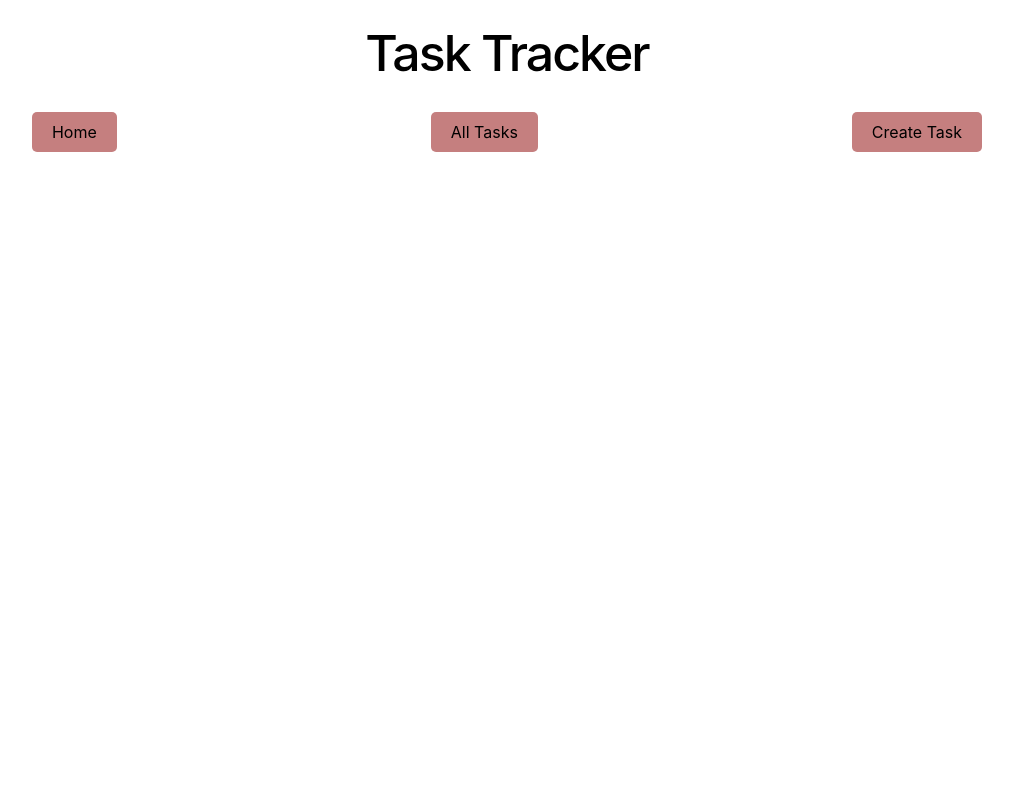
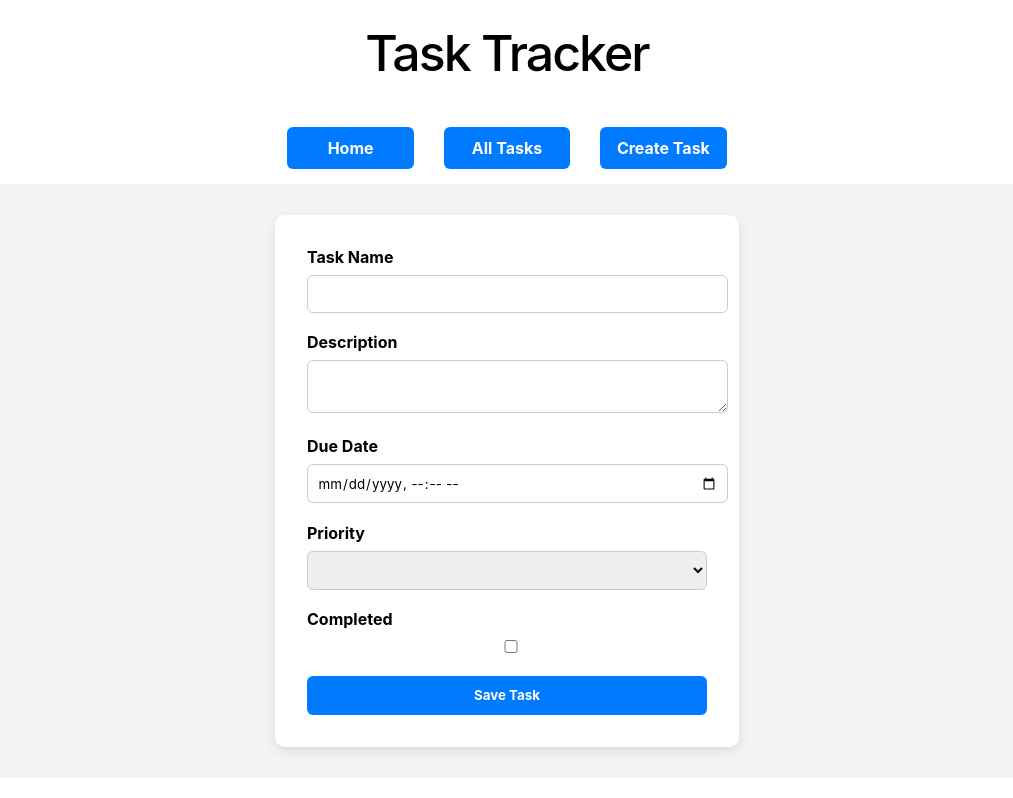
Before and after one commit to neil-mishh/TaskTracker, an Angular app in the folder client/task-tracker/: page /edit in a window 1280 px wide. Before the commit this address led to /. Shown: the whole page, without its empty margins (133-1146 px from the left). Built offline with nearby package versions, Linux system fonts and the light colour scheme.

Commit message:
list and form page looking really good.
Need to load data from selected item in list to edit page

```diff
--- a/client/task-tracker/src/app/app.routes.ts
+++ b/client/task-tracker/src/app/app.routes.ts
@@ -4,5 +4,5 @@ import { TaskFormComponent } from './modules/task-form/task-form.component';
 
 export const routes: Routes = [
     {path: 'tasks', component: TaskListComponent},
-    {path: 'create', component: TaskFormComponent}
+    {path: 'edit', component: TaskFormComponent}
 ];
--- a/client/task-tracker/src/app/interfaces/task.ts
+++ b/client/task-tracker/src/app/interfaces/task.ts
@@ -1,5 +1,5 @@
 export interface Task {
-    Id: number;
+    id: number;
     name: string;
     description: string;
     createdAt: string;
--- a/client/task-tracker/src/app/modules/task-form/task-form.component.css
+++ b/client/task-tracker/src/app/modules/task-form/task-form.component.css
@@ -0,0 +1,51 @@
+.form-container {
+    display: flex;
+    justify-content: center;
+    align-items: center;
+    height: 100%; /* full viewport height */
+    background-color: #f4f4f4;
+  }
+
+  .task-form {
+    background-color: white;
+    padding: 2rem;
+    border-radius: 10px;
+    box-shadow: 0 4px 12px rgba(0, 0, 0, 0.1);
+    width: 400px;
+    margin-top: 2.5%;
+    margin-bottom: 2.5%;
+  }
+
+  .task-form .form-group {
+    margin-bottom: 1.2rem;
+  }
+
+  .task-form label {
+    display: block;
+    margin-bottom: 0.5rem;
+    font-weight: bold;
+  }
+
+  .task-form input,
+  .task-form textarea,
+  .task-form select {
+    width: 100%;
+    padding: 0.6rem;
+    border: 1px solid #ccc;
+    border-radius: 6px;
+  }
+
+  .task-form button {
+    width: 100%;
+    padding: 0.7rem;
+    background-color: #007bff;
+    color: white;
+    border: none;
+    border-radius: 6px;
+    font-weight: bold;
+    cursor: pointer;
+  }
+
+  .task-form button:hover {
+    background-color: #0056b3;
+  }
--- a/client/task-tracker/src/app/modules/task-form/task-form.component.html
+++ b/client/task-tracker/src/app/modules/task-form/task-form.component.html
@@ -1 +1,41 @@
-<p>task-form works!</p>
+<div class="form-container">
+    <form class="task-form">
+      <div class="form-group">
+        <label for="name">Task Name</label>
+        <input type="text" id="name" [(ngModel)]="newTask.name" name="name" required />
+      </div>
+
+      <div class="form-group">
+        <label for="description">Description</label>
+        <textarea id="description" [(ngModel)]="newTask.description" name="description"></textarea>
+      </div>
+
+      <div class="form-group">
+        <label for="dueDate">Due Date</label>
+        <input type="datetime-local" id="dueDate" [(ngModel)]="newTask.dueDate" name="dueDate" required />
+      </div>
+
+      <div class="form-group">
+        <label for="priority">Priority</label>
+        <select id="priority" [(ngModel)]="newTask.priority" name="priority">
+          <option [value]="1">Low</option>
+          <option [value]="2">Medium</option>
+          <option [value]="3">High</option>
+        </select>
+      </div>
+
+      <div class="form-group flex items-center space-x-2">
+        <label for="isCompleted" class="text-gray-700">Completed</label>
+        <input
+          id="isCompleted"
+          type="checkbox"
+          [(ngModel)]="newTask.isCompleted"
+          name="isCompleted"
+          class="form-checkbox h-5 w-5 text-blue-600"
+        />
+      </div>
+
+
+      <button type="submit">Save Task</button>
+    </form>
+  </div>
--- a/client/task-tracker/src/app/modules/task-form/task-form.component.ts
+++ b/client/task-tracker/src/app/modules/task-form/task-form.component.ts
@@ -1,12 +1,38 @@
 import { Component } from '@angular/core';
+import { Task } from '../../interfaces/task';
+import { TaskService } from '../../services/task.service';
+import { Router } from '@angular/router';
+import { CommonModule } from '@angular/common';
+import { FormsModule } from '@angular/forms'
 
 @Component({
   selector: 'app-task-form',
   standalone: true,
-  imports: [],
+  imports: [CommonModule, FormsModule],
   templateUrl: './task-form.component.html',
   styleUrl: './task-form.component.css'
 })
 export class TaskFormComponent {
+  newTask: Task = {
+    id: 0,
+    name: '',
+    description: '',
+    createdAt: new Date().toISOString(),
+    dueDate: '',
+    isCompleted: false,
+    priority: '',
+    userId: 0
+  }
 
+  constructor(private taskService: TaskService, private router: Router){}
+
+  onSubmit(){
+    this.taskService.createTask(this.newTask).subscribe({
+      next: () => {
+        alert('Task created successfully');
+        this.router.navigate(['/tasks']);
+      },
+      error: err => console.error('Failed to create task: ' + err)
+    });
+  }
 }
--- a/client/task-tracker/src/app/modules/task-list/task-list.component.css
+++ b/client/task-tracker/src/app/modules/task-list/task-list.component.css
@@ -0,0 +1,69 @@
+.task-list-container {
+  display: flex;
+  justify-content: center;
+  align-items: center;
+  padding: 2.5% 0;
+  background-color: #f4f4f4;
+  min-height: 100%;
+}
+
+.task-list-box {
+  background-color: white;
+  padding: 2rem;
+  border-radius: 10px;
+  box-shadow: 0 4px 12px rgba(0, 0, 0, 0.1);
+  width: 100%;
+  max-width: 900px;
+}
+
+/* Table styles */
+table {
+  width: 100%;
+  border-collapse: collapse;
+}
+
+th {
+  font-weight: 600;
+  text-align: left;
+  padding: 0.75rem 1rem;
+  border-bottom: 2px solid #e2e8f0;
+}
+
+td {
+  padding: 0.75rem 1rem;
+  border-bottom: 1px solid #e5e7eb;
+}
+
+/* Row hover and selected styles */
+tr:hover {
+  background-color: #f0f8ff;
+  cursor: pointer;
+}
+
+.selected-row {
+  background-color: #d0ebff;
+  font-weight: bold;
+  border-left: 4px solid #007bff;
+}
+
+/* Button styling */
+.task-list-box button {
+  margin-top: 1.5rem;
+  padding: 0.75rem 1rem;
+  background-color: #007bff;
+  color: white;
+  border: none;
+  border-radius: 6px;
+  font-weight: bold;
+  cursor: pointer;
+  transition: background-color 0.3s;
+}
+
+.task-list-box button:disabled {
+  background-color: #ccc;
+  cursor: not-allowed;
+}
+
+.task-list-box button:hover:not(:disabled) {
+  background-color: #0056b3;
+}
--- a/client/task-tracker/src/app/modules/task-list/task-list.component.html
+++ b/client/task-tracker/src/app/modules/task-list/task-list.component.html
@@ -1,9 +1,36 @@
-<h1>List of all Tasks!</h1>
+<div class="task-list-container">
+  <div class="task-list-box">
+    <h1 class="text-2xl font-bold mb-6 text-center">📝 Task List</h1>
 
-<ul>
-    <li *ngFor="let task of tasks">
-      <div>
-        <p>{{ task.name }} - {{ task.description }} - Priority: {{ task.priority }}</p>
-      </div>
-    </li>
-  </ul>
+    <table>
+      <thead>
+        <tr>
+          <th>Name</th>
+          <th>Description</th>
+          <th>Due Date</th>
+          <th>Status</th>
+        </tr>
+      </thead>
+      <tbody>
+        <tr *ngFor="let task of tasks"
+            (click)="onSelect(task)"
+            [ngClass]="{ 'selected-row': selectedTask?.id === task.id }">
+          <td>{{ task.name }}</td>
+          <td>{{ task.description }}</td>
+          <td>{{ task.dueDate | date:'short' }}</td>
+          <td>
+            <span [ngClass]="task.isCompleted ? 'text-green-600 font-semibold' : 'text-yellow-600 font-semibold'">
+              {{ task.isCompleted ? 'Completed' : 'Pending' }}
+            </span>
+          </td>
+        </tr>
+      </tbody>
+    </table>
+
+    <div class="text-center">
+      <button [disabled]="!selectedTask" (click)="editTask()">
+        ✏️ Edit Selected Task
+      </button>
+    </div>
+  </div>
+</div>
--- a/client/task-tracker/src/app/modules/task-list/task-list.component.ts
+++ b/client/task-tracker/src/app/modules/task-list/task-list.component.ts
@@ -2,6 +2,7 @@ import { Component, OnInit } from '@angular/core';
 import { Task } from '../../interfaces/task';
 import { TaskService } from '../../services/task.service';
 import { CommonModule } from '@angular/common';  // Import CommonModule instead of BrowserModule
+import { Router } from '@angular/router';
 
 @Component({
   selector: 'app-task-list',
@@ -13,8 +14,9 @@ import { CommonModule } from '@angular/common';  // Import CommonModule instead
 export class TaskListComponent implements OnInit{
 
   tasks: Task[] = [];
+  selectedTask: Task | null = null;
 
-  constructor(private taskService: TaskService){}
+  constructor(private taskService: TaskService, private router: Router){}
 
   ngOnInit(): void {
     this.taskService.getAllTasks().subscribe({
@@ -27,4 +29,14 @@ export class TaskListComponent implements OnInit{
     });
   }
 
+  onSelect(task: Task){
+    this.selectedTask = task;
+  }
+
+  editTask(){
+    if(this.selectedTask != null){
+      this.router.navigate(['/edit', this.selectedTask]);
+    }
+  }
+
 }
--- a/client/task-tracker/src/app/navbar/navbar.component.css
+++ b/client/task-tracker/src/app/navbar/navbar.component.css
@@ -1,23 +1,26 @@
 nav {
     display: flex;
-    justify-content: space-around;
-    align-items: center;
+    justify-content: center;
+    align-items: stretch;
     margin-top: 1rem;
   }
 
   .nav-button {
-    background-color: rgb(197, 127, 127);
-    color: rgb(0, 0, 0);
+    font-size: 1rem;
+    width: 10%;
+    padding: 0.7rem;
+    background-color: #007bff;
+    color: white;
     border: none;
-    padding: 10px 20px;
-    font-size: 1rem;
-    border-radius: 5px;
+    border-radius: 6px;
+    font-weight: bold;
     cursor: pointer;
     transition: background-color 0.3s ease;
+    margin: 15px;
   }
 
   .nav-button:hover {
-    background-color: var(--electric-violet);
+    background-color: #0056b3;
   }
 
   .nav-button:focus {
--- a/client/task-tracker/src/app/navbar/navbar.component.html
+++ b/client/task-tracker/src/app/navbar/navbar.component.html
@@ -1,5 +1,5 @@
 <nav>
     <button routerLink="" class="nav-button">Home</button>
     <button routerLink="/tasks" class="nav-button">All Tasks</button>
-    <button routerLink="/create" class="nav-button">Create Task</button>
-  </nav>
+    <button routerLink="/edit" class="nav-button">Create Task</button>
+</nav>
--- a/client/task-tracker/src/app/services/task.service.ts
+++ b/client/task-tracker/src/app/services/task.service.ts
@@ -7,13 +7,16 @@ import { Observable } from 'rxjs';
   providedIn: 'root'
 })
 export class TaskService {
-  private baseURL = 'http://localhost:5258/Task';
+  private baseURL = 'http://localhost:5258/';
 
   constructor(private http: HttpClient) { }
 
   getAllTasks(): Observable<Task[]>{
-    return this.http.get<Task[]>(this.baseURL);
+    return this.http.get<Task[]>(this.baseURL + 'Task');
   }
 
+  createTask(task: Task){
+    return this.http.post(this.baseURL + 'create', task)
+  }
 
 }
```
Also changed, not shown: 11 other files (tests, documents, lock files or other folders).
